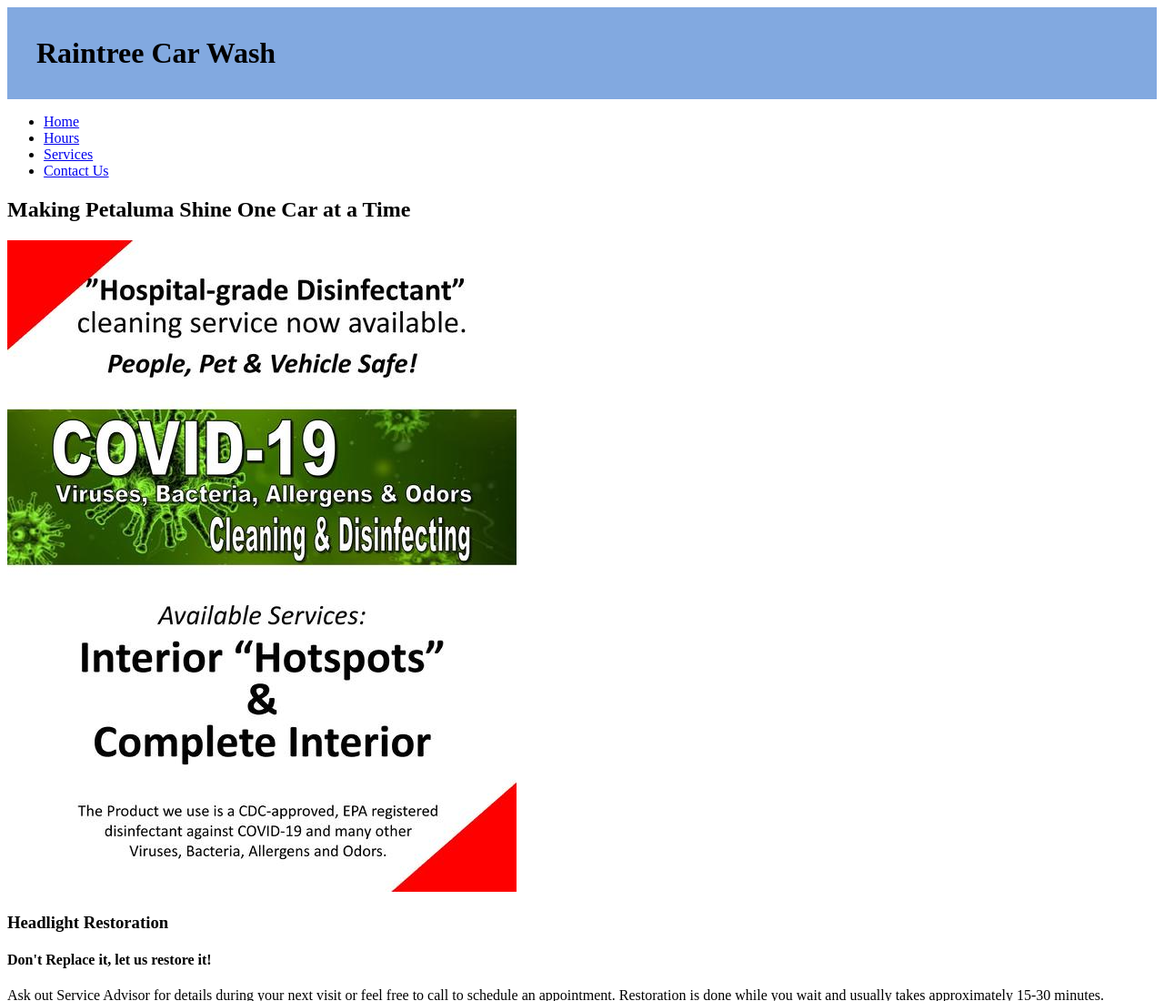
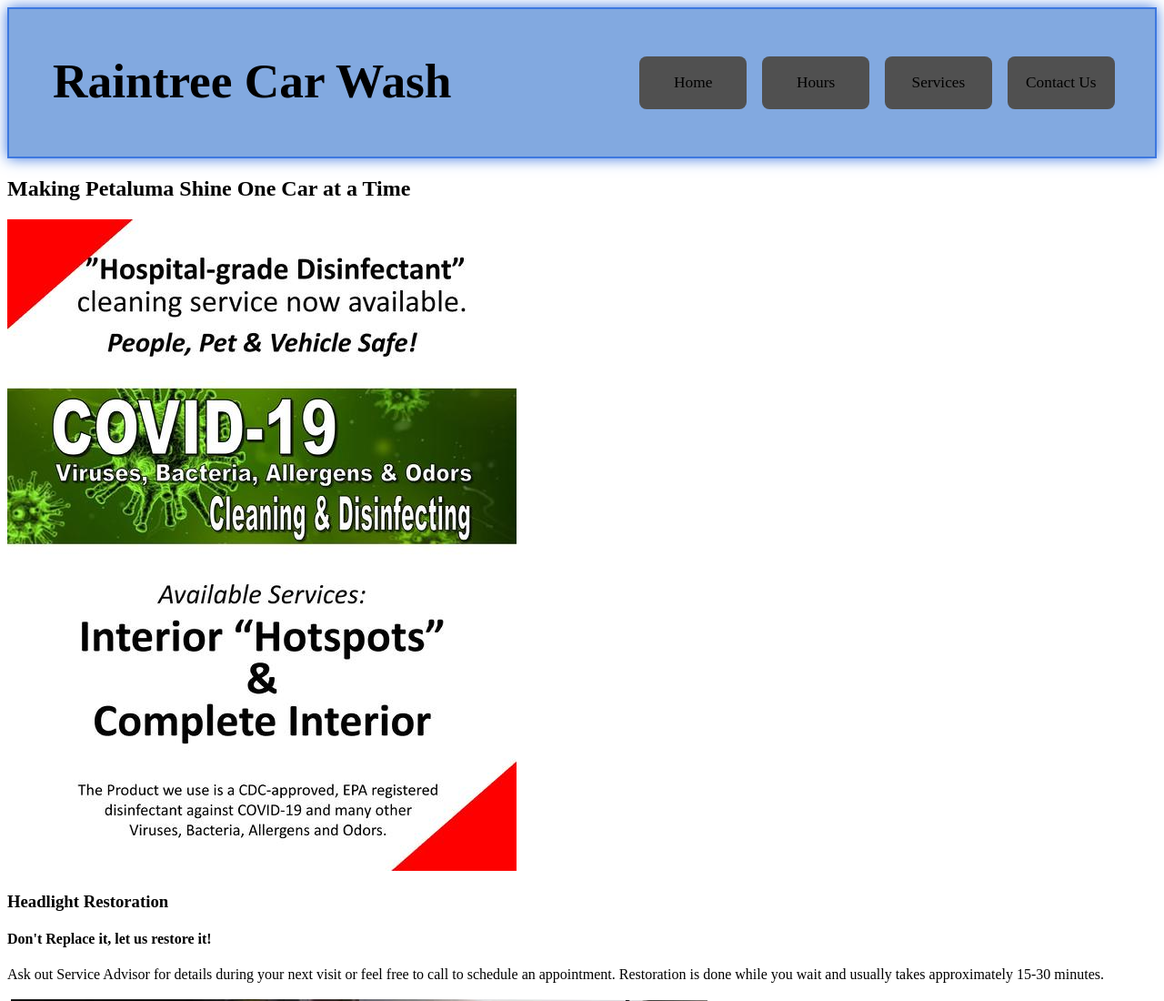
Before and after one commit to oliviaparker/Raintree-Webpage, a plain HTML site: page index.html in a window 1280 px wide. Shown: the top 1100 px of the page at 91% size. Drawn offline with Linux system fonts and the light colour scheme.

Commit message:
main header section updated

```diff
--- a/index.html
+++ b/index.html
@@ -14,6 +14,7 @@
     </head>
 
     <header>
+        <div class="header-container">
             <h1>Raintree Car Wash</h1>
             <nav>
                 <ul>
@@ -23,6 +24,7 @@
                     <li><a href="contact.html">Contact Us</a></li>
                 </ul>
             </nav>
+        </div>
 
         <h2>Making Petaluma Shine One Car at a Time</h2>
     </header>
--- a/styles.css
+++ b/styles.css
@@ -61,9 +61,49 @@
 
 
   /* header */
+  .header-container {
+    display: flex;
+    justify-content: space-between;
+    background-color: var(--lt-blue);
+    padding: 2rem;
+    border: 2px solid var(--blue);
+    box-shadow: 0px 0px 15px 0px var(--blue);
+  }
+
   h1 {
-    padding: 2rem;
+    text-align: left;
+    font-style: var(--title);
+    margin: 1rem;
+    font-size: 40pt;
+    font-style: bold;
+  }
+
+  nav {
     margin: 0;
-    text-align: left;
-    background-color: var(--lt-blue);
+    padding: 0;
+    display: flex;
+    gap: 1rem;
   }
+
+  nav ul {
+    display: flex;
+    gap: .5px;
+    margin: .25rem;
+  }
+
+  nav ul li {
+    display: flex;
+    font-style: var(--main-font);
+    font-size: 13pt;
+  }
+
+  nav ul li a {
+    background: var(--gray);
+    padding: 1.2rem;
+    margin: 1rem.5rem;
+    width: 5rem;
+    color: black;
+    text-align: center;
+    text-decoration: none;
+    border-radius: 8px;
+  }
```
Also changed, not shown: contact.html (+5 -2 lines), detailing-services.html (+3 -1 lines), exterior-wash.html (+3 -1 lines), full-service.html (+3 -1 lines), hours.html (+4 -2 lines), services.html (+4 -2 lines). Lines whose indentation alone changed are shown as unchanged.
